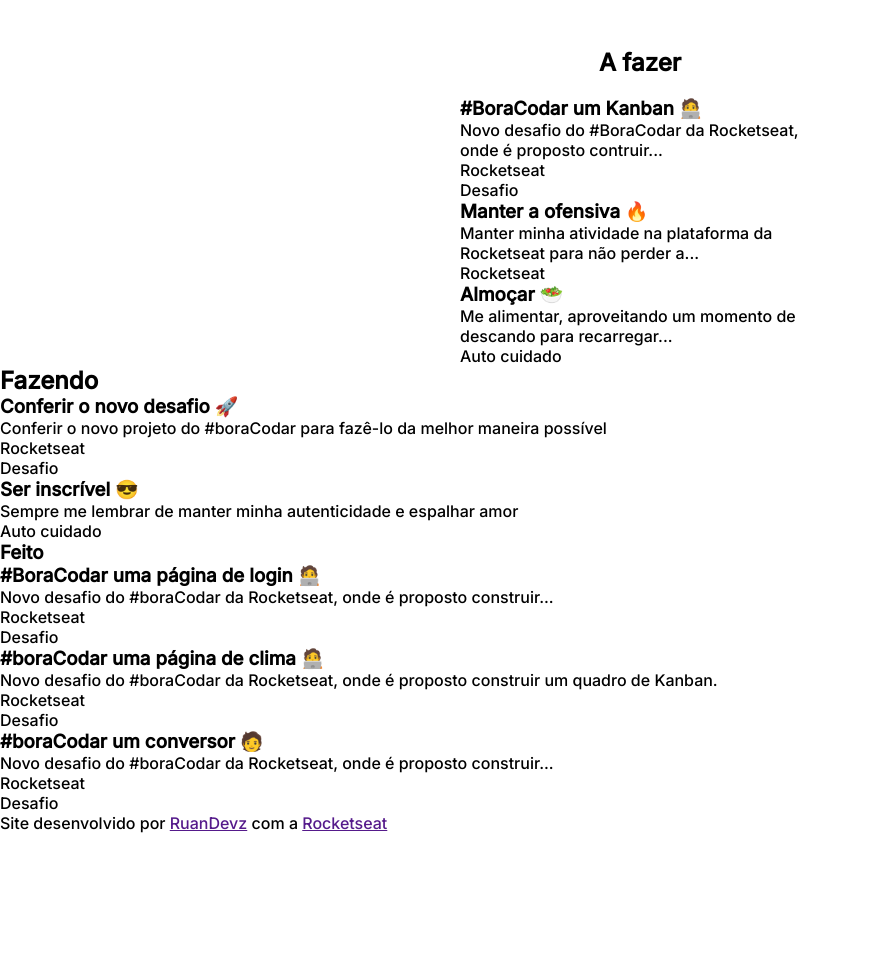
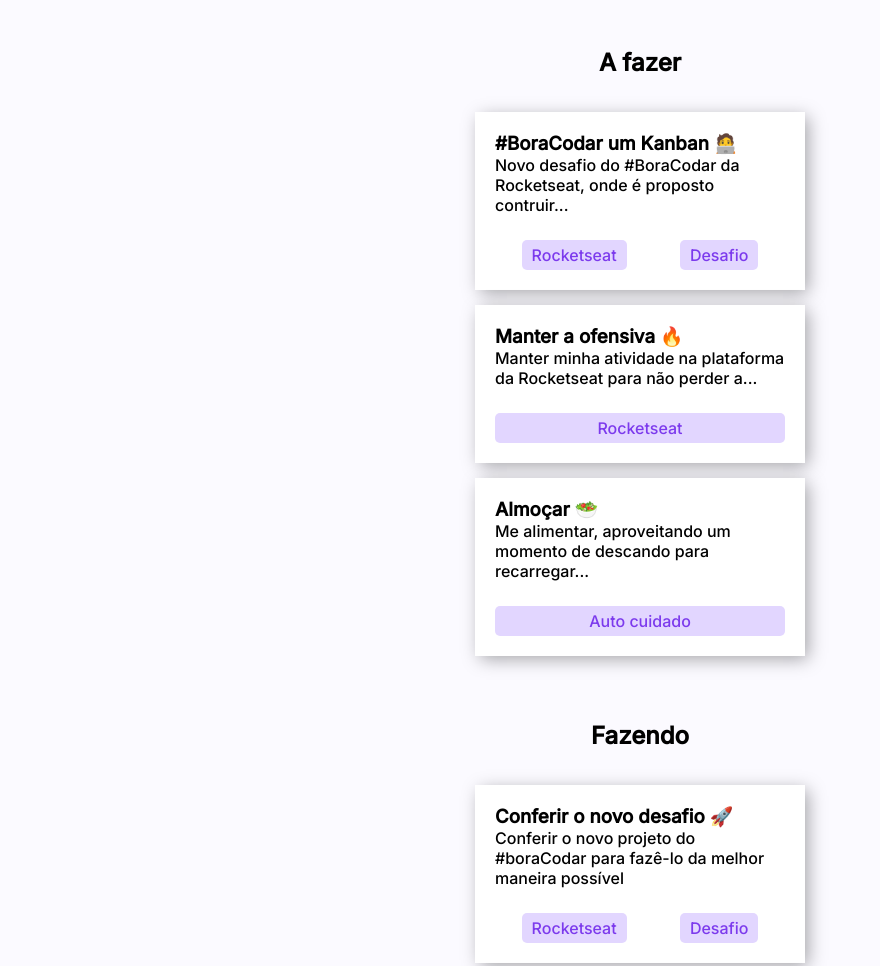
Before and after one commit to RuanDevz/Kanban, a plain HTML site: page index.html in a window 1280 px wide. Shown: the part 261-1227 px from the top of the page, without its empty margins (0-880 px from the left). Before the commit the page ends 1094 px from the top, so only its background shows below. Drawn offline with Linux system fonts and the light colour scheme.

Commit message:
html css pronto

```diff
--- a/index.html
+++ b/index.html
@@ -43,77 +43,81 @@
                 <input type="text" name="Search" id="Search" placeholder="Cards, Assuntos, Responsáveis...">
             </form>
         </section>
+        <section class="container_bloco">
             <section class="container-fazer">
                 <h2> A fazer</h2>
-            <div>
+                <div id="bloco">
                     <h3>#BoraCodar um Kanban 🧑‍💻</h3>
                     <p>Novo desafio do #BoraCodar da Rocketseat, onde é proposto contruir...</p>
-                <div>
+                    <div class="sub-titles">
                         <p>Rocketseat</p>
                         <p>Desafio</p>
                     </div>
                 </div>
-            <div>
+                <div id="bloco">
                     <h3>Manter a ofensiva 🔥</h3>
                     <p>Manter minha atividade na plataforma da Rocketseat para não perder a...</p>
-                <div>
+                    <div class="sub-titles-solo">
                         <p>Rocketseat</p>
                     </div>
                 </div>
-            <div>
+                <div id="bloco">
                     <h3>Almoçar 🥗</h3>
                     <p>Me alimentar, aproveitando um momento de descando para recarregar...</p>
-                <div>
+                    <div class="sub-titles-solo">
                         <p>Auto cuidado</p>
                     </div>
                 </div>
             </section>
-        <section>
+            <section class="container-fazendo">
                 <h2>Fazendo</h2>
-            <div>
+                <div id="bloco">
                     <h3>Conferir o novo desafio 🚀 </h3>
                     <p>Conferir o novo projeto do #boraCodar para fazê-lo da melhor maneira possível</p>
-                <div>
+                    <div class="sub-titles">
                         <p>Rocketseat</p>
                         <p>Desafio</p>
                     </div>
                 </div>
-            <div>
+                <div id="bloco">
                     <h3>Ser inscrível 😎</h3>
                     <p>Sempre me lembrar de manter minha autenticidade e espalhar amor</p>
-                <div>
+                    <div  class="sub-titles-solo">
                         <p>Auto cuidado</p>
                     </div>
                 </div>
             </section>
-        <section>
-            <h3>Feito</h3>
-            <div>
-                <h3>#BoraCodar uma página de login 🧑‍💻</h3>
+            <section class="container-feito">
+                <h2>Feito</h2>
+                <div id="bloco">
+                    <h3>#BoraCodar página de login 🧑‍💻</h3>
                     <p>Novo desafio do #boraCodar da Rocketseat, onde é proposto construir...</p>
-                <div>
+                    <div class="sub-titles">
                         <p>Rocketseat</p>
                         <p>Desafio</p>
                     </div>
                 </div>
-            <div>
-                <h3>#boraCodar uma página de clima 🧑‍💻</h3>
+                <div id="bloco">
+                    <h3>#boraCodar página de clima 🧑‍💻</h3>
                     <p>Novo desafio do #boraCodar da Rocketseat, onde é proposto construir um quadro de Kanban.</p>
-                <div>
+                    <div class="sub-titles">
                         <p>Rocketseat</p>
                         <p>Desafio</p>
                     </div>
                 </div>
-            <div>
+                <div id="bloco">
                     <h3>#boraCodar um conversor 🧑</h3>
                     <p>Novo desafio do #boraCodar da Rocketseat, onde é proposto construir...</p>
-                <div>
+                    <div class="sub-titles">
                         <p>Rocketseat</p>
                         <p>Desafio</p>
                     </div>
                 </div>
             </section>
+        </section>
     </main>
-    <footer>Site desenvolvido por <a href="">RuanDevz</a> com a <a href="">Rocketseat</a></footer>
+    <footer>
+        <p>Site desenvolvido por <a href=""> RuanDevz</a></p>
+    </footer>
 </body>
 </html>
--- a/style.css
+++ b/style.css
@@ -93,8 +93,89 @@ ul{
     margin: 0 auto;
 }
 
+.container-fazendo{
+    max-width: 360px;
+    margin: 0 auto;
+}
+
+.container-feito{
+    max-width: 360px;
+    margin: 0 auto;
+}
+
 .container-fazer h2{
     padding-top: 50px;
     padding-bottom: 20px;
     text-align: center;
 }
+
+.container-fazendo h2{
+    padding-top: 50px;
+    padding-bottom: 20px;
+    text-align: center;
+}
+
+.container-feito h2{
+    padding-top: 50px;
+    padding-bottom: 20px;
+    text-align: center;
+}
+
+.container_bloco{
+    background:#FBFAFF ;
+}
+
+div#bloco{
+    padding: 20px;
+    background-color: white;
+    margin: 15px;
+    -webkit-box-shadow: 4px 4px 17px -1px rgba(0,0,0,0.35);
+    -moz-box-shadow: 4px 4px 17px -1px rgba(0,0,0,0.35);
+    box-shadow: 4px 4px 17px -1px rgba(0,0,0,0.35);
+}
+
+.sub-titles{
+    display: flex;
+    justify-content: space-around;
+    margin-top: 25px;
+}
+
+.sub-titles p{
+    background: #E2D6FF;
+    color: #7C3AED;
+    padding: 5px 10px;
+    border-radius: 5px;
+}
+
+.sub-titles-solo{
+    display: flex;
+    justify-content: center;
+    margin-top: 25px;
+}
+
+.sub-titles-solo{
+    background: #E2D6FF;
+    color: #7C3AED;
+    padding: 5px;
+    border-radius: 5px;
+}
+
+footer{
+    display: flex;
+    justify-content: center;
+    padding: 30px;
+    background: rgb(48, 48, 48);
+    margin-top: 50px;
+
+}
+
+footer p{
+    color: white;
+    font-size: 1.1em;
+}
+
+footer a{
+    text-decoration: none;
+    font-weight: bold;
+    color: #7C3AED;
+}
```
Lines whose indentation alone changed are shown as unchanged.
